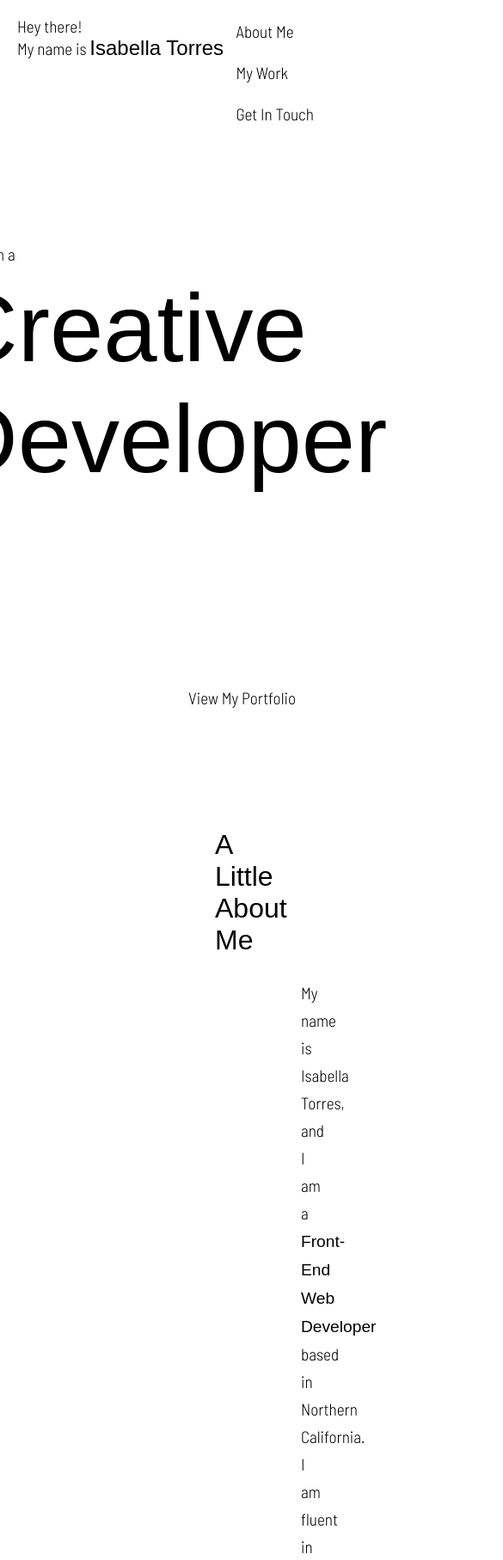
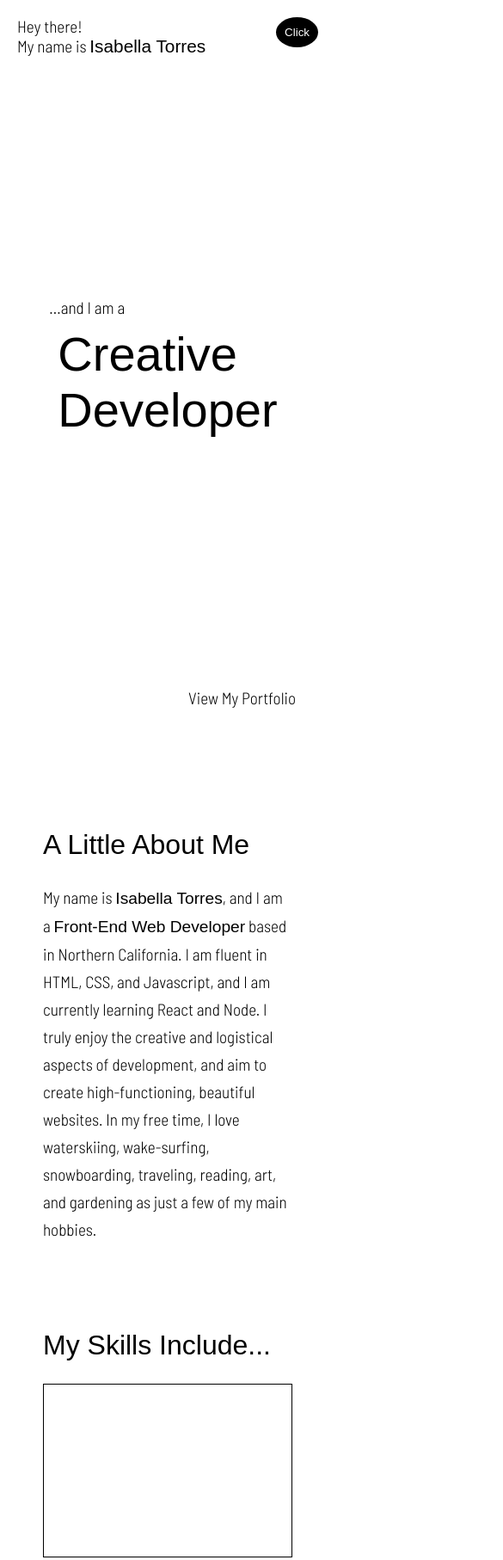
Before and after one commit to bella-t22/portfolio, a website built with webpack: page src/index.html in a window 390 px wide. Shown: the top 1814 px of the page at 86% size, 585 px wide, since content can reach past the window. Built offline with nearby package versions, Linux system fonts and the light colour scheme; a web font is replaced by a local one.

Commit message:
Add media queries to home page

```diff
--- a/src/app.css
+++ b/src/app.css
@@ -9,6 +9,10 @@ body {
     font-family: "Barlow Semi Condensed", sans-serif;
     font-weight: 300;
     font-size: 1.2rem;
+}
+
+#nav-menu-btn {
+    display: none;
 }
 
 nav {
@@ -80,15 +84,15 @@ h2 {
     font-size: 2rem;
 }
 
+.section-content {
+    margin: 0 70px;
+    line-height: 2rem;
+}
+
 .special {
     font-family: "Aclonica", sans-serif;
     font-weight: 300;
     font-size: 1.2rem;
-}
-
-.section-content {
-    margin: 0 100px;
-    line-height: 2rem;
 }
 
 .skills-box {
@@ -117,9 +121,108 @@ h2 {
     margin: 5px;
 }
 
+.card p {
+    text-align: center;
+}
+
 footer {
     display: flex;
     justify-content: space-between;
     padding: 0 20px;
     color: rgb(80, 80, 80)
 }
+
+ @media (max-width: 1200px) {
+    section {
+        margin: 100px 150px;
+    }
+}
+
+@media (max-width: 1000px) {
+    h1 {
+        font-size: 6rem;
+    }
+
+    section {
+        margin: 100px 100px;
+    }
+}
+
+@media (max-width: 850px) {
+    h1 {
+        font-size: 5rem;
+    }
+
+    section {
+        margin: 100px 70px;
+    }
+
+    .card img {
+        width: 125px;
+        height: 125px;
+    }
+}
+
+@media (max-width: 700px) {
+    nav li {
+        margin: 15px;
+    }
+
+    h1 {
+        font-size: 4.5rem;
+    }
+
+    section {
+        margin: 100px 50px;
+    }
+
+    .section-content {
+        margin: 0 40px;
+    }
+}
+
+@media (max-width: 600px) {
+    h1 {
+        font-size: 4rem;
+    }
+
+    #name {
+        font-size: 1.3rem;
+    }
+
+    .section-content {
+        margin: 0;
+    }
+}
+
+@media (max-width: 500px) {
+    #nav-menu-btn {
+        display: block;
+        position: absolute;
+        right: 0;
+        border: none;
+        border-radius: 50%;
+        background-color: black;
+        color: white;
+        padding: 10px;
+        margin: 20px;
+    }
+
+    nav {
+        display: none;
+    }
+
+    h1 {
+        font-size: 3.5rem;
+    }
+
+    .work-box {
+        flex-direction: column;
+        gap: 50px;
+    }
+
+    .card img {
+        width: 200px;
+        height: 150px;
+    }
+}
--- a/src/index.html
+++ b/src/index.html
@@ -12,6 +12,8 @@
     <link rel="stylesheet" href="app.css">
 </head>
 <body>
+    <button id="nav-menu-btn">Click</button>
+
     <nav>
         <ul>
             <li><a href="">About Me</a></li>
@@ -32,7 +34,7 @@
         <section id="about-me-section">
             <h2>A Little About Me</h2>
             <div class="section-content">
-                <p>My name is Isabella Torres, and I am a <span class="special">Front-End Web Developer</span> based in Northern California. I am fluent in HTML, CSS, and Javascript, and I am currently learning React and Node. I truly enjoy the creative and logistical aspects of development, and aim to create high-functioning, beautiful websites. In my free time, I love waterskiing, wake-surfing, snowboarding, traveling, reading, art, and gardening as just a few of my main hobbies.</p>
+                <p>My name is <span class="special">Isabella Torres</span>, and I am a <span class="special">Front-End Web Developer</span> based in Northern California. I am fluent in HTML, CSS, and Javascript, and I am currently learning React and Node. I truly enjoy the creative and logistical aspects of development, and aim to create high-functioning, beautiful websites. In my free time, I love waterskiing, wake-surfing, snowboarding, traveling, reading, art, and gardening as just a few of my main hobbies.</p>
             </div>
         </section>
 
@@ -64,8 +66,10 @@
 
         <section id="contact-section">
             <h2>Get In Touch</h2>
-            <p>Please feel free to email me if you are interested in my work or have any questions!</p>
-            <p>Email: <i>b.jtorr22@gmail.com</i></p>
+            <div class="section-content">
+                <p>Please feel free to email me if you are interested in my work or have any questions!</p>
+                <p>Email: <i>b.jtorr22@gmail.com</i></p>
+            </div>
         </section>
     </main>
 
```
